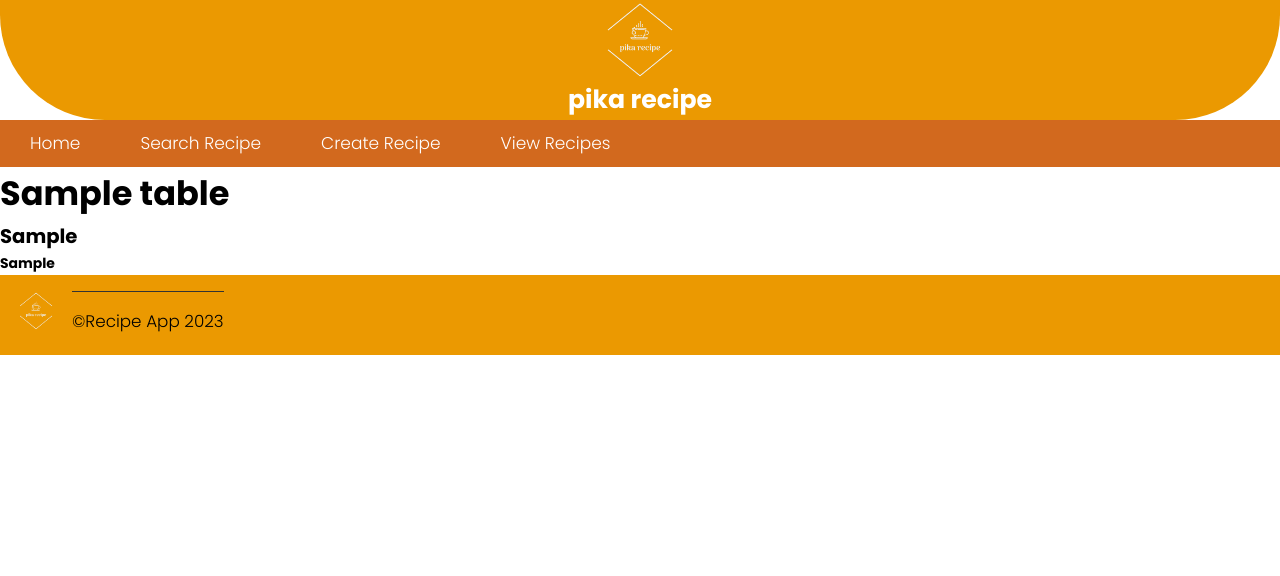
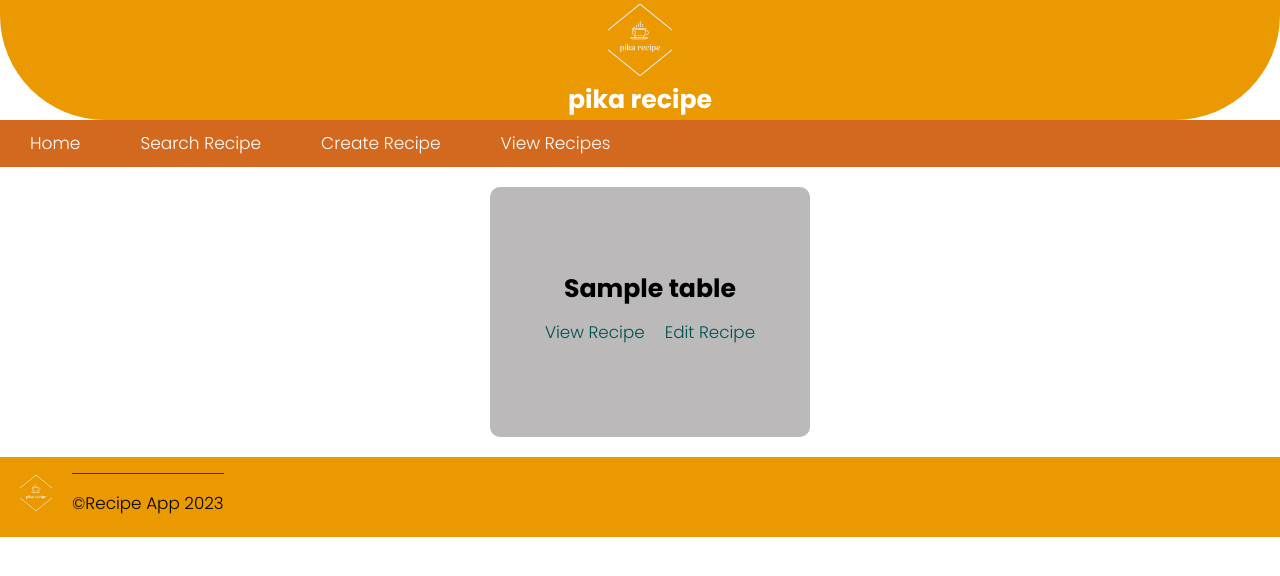
Before and after one commit to nimrodmasini/Recipe-Website, a Django app: page /view/ in a window 1280 px wide. Shown: the top 576 px of the page. Run offline with Django 4.2, Linux system fonts and the light colour scheme; tables that the repository leaves empty hold one stand-in row (values such as "Sample post").

Commit message:
worked on templates and views

```diff
--- a/recipeApp/static/css/style.css
+++ b/recipeApp/static/css/style.css
@@ -395,10 +395,69 @@ body {
     width: 100%;
 }
 
+#create-display form{
+    display: flex;
+    flex-direction: column;
+    align-items: center;
+    text-align: center;
+    justify-content: center;
+    margin: 20px 0;
+}
 
+#submit-button{
+    color: white;
+    background: rgb(3, 143, 224);
+    width: 75px;
+    height: 35px;
+    border: none;
+    font-size: 15px;
+    border-radius: 5px;
+}
 
+#view-display{
+    width: 100%;
+    height: 100%;
+    display: flex;
+    align-items: center;
+    justify-content: center;
+    flex-direction: row;
+    flex-wrap: wrap;
+    margin: 10px;
+}
 
+#view-display div{
+    display: flex;
+    flex-direction: column;
+    align-items: center;
+    justify-content: center;
+    margin: 10px 20px;
+    width: 25%;
+    height: 250px;
+    border-radius: 10px;
+    background: #bbb9b9;
+}
 
+#view-display div:hover{
+    box-shadow: 12px 12px 5px rgb(236, 235, 235);
+}
+
+#view-display div ul{
+    display: flex;
+}
+
+#view-display div ul li{
+    list-style: none;
+    padding: 10px;
+}
+
+#view-display div ul li a{
+    text-decoration: none;
+    color: rgb(0, 80, 80);
+}
+
+#view-display div ul li a:hover{
+    text-shadow: 2px 2px 5px rgb(1, 53, 53);
+}
 
 /* Media Queries */
 @media screen and (min-width: 600px) {
--- a/recipeApp/static/css/styles.css
+++ /dev/null
@@ -1,29 +0,0 @@
-*{
-    padding: 0;
-    margin: 0;
-    box-sizing: border-box;
-}
-
-
-#main {
-    display: flex;
-    flex-direction: column;
-    align-items: center;
-    justify-content: center;
-    text-align: center;
-    padding: 25px 25px 50px;
-}
-
-.recipe .name {
-    font-size: 38px;
-    font-weight: 600;
-    margin-bottom: 5px;
-}
-
-.recipe .ingredients {
-    font-size: 25px;
-}
-
-.recipe .instructions {
-    font-size: 25px;
-}
--- a/recipeApp/templates/base.html
+++ b/recipeApp/templates/base.html
@@ -7,7 +7,6 @@
     <meta name="viewport" content="width=device-width, initial-scale=1.0">
     <title>pika recipe | home</title>
     <link rel="shortcut icon" type="image/png" href="{% static './images/favicon.png' %}">
-    <link rel="stylesheet" href="{% static './css/styles.css' %}">
     <link rel="stylesheet" href="https://cdnjs.cloudflare.com/ajax/libs/font-awesome/5.15.1/css/all.min.css"
         integrity="sha512-+4zCK9k+qNFUR5X+cKL9EIR+ZOhtIloNl9GIKS57V1MyNsYpYcUrUeQc9vNfzsWfV28IaLL3i96P9sdNyeRssA=="
         crossorigin="anonymous" />
--- a/recipeApp/templates/create_recipe.html
+++ b/recipeApp/templates/create_recipe.html
@@ -3,12 +3,14 @@
 {% load crispy_forms_tags %}
 
 {% block content %}
+<section id="create-display">
     <form action="" method="POST">
         <h1>Create your new recipe here!!</h1>
         {% csrf_token %}
         {{ form|crispy }}
         <br>
-    <input type="submit" value="submit">
+        <input type="submit" id="submit-button" value="Submit">
     </form>
+</section>
 
 {% endblock %}
--- a/recipeApp/templates/view_recipe.html
+++ b/recipeApp/templates/view_recipe.html
@@ -2,10 +2,16 @@
 
 {% block content %}
 
+<section id="view-display">
 {% for item in recipes %}
-    <h1>{{ item.name }}</h1>
-    <h3>{{item.instructions}}</h3>
-    <h5>{{item.ingredients}}</h5>
+    <div>
+        <h1>{{ item.name }}</h1>
+        <ul>
+            <li><a href="{% url 'details' item.id %}">View Recipe</a></li>
+            <li><a href="">Edit Recipe</a></li>
+        </ul>
+    </div>
 {% endfor %}
+</section>
 
 {% endblock %}
--- a/recipeApp/urls.py
+++ b/recipeApp/urls.py
@@ -5,4 +5,5 @@ urlpatterns = [
     path('', views.home, name = 'home'),
     path('create/', views.create_recipe, name = 'create'),
     path('view/', views.view_recipe, name = 'view'),
+    path('details/<int:pk>/', views.recipe_details, name = 'details')
 ]
--- a/recipeApp/views.py
+++ b/recipeApp/views.py
@@ -1,4 +1,4 @@
-from django.shortcuts import render, redirect
+from django.shortcuts import render, redirect, get_object_or_404
 from .models import Recipes
 from django.contrib import messages
 from .forms import RecipesForm
@@ -30,3 +30,10 @@ def view_recipe(request):
         "recipes" : recipes
     }
     return render(request, 'view_recipe.html', context)
+
+def recipe_details(request, pk):
+    recipes = get_object_or_404(Recipes, pk=pk)
+    context = {
+        "recipes" : recipes
+    }
+    return render(request, 'recipe_details.html', context)
```
Also changed, not shown: recipeApp/templates/recipe_details.html (added, +9 -0 lines). Lines whose indentation alone changed are shown as unchanged.
